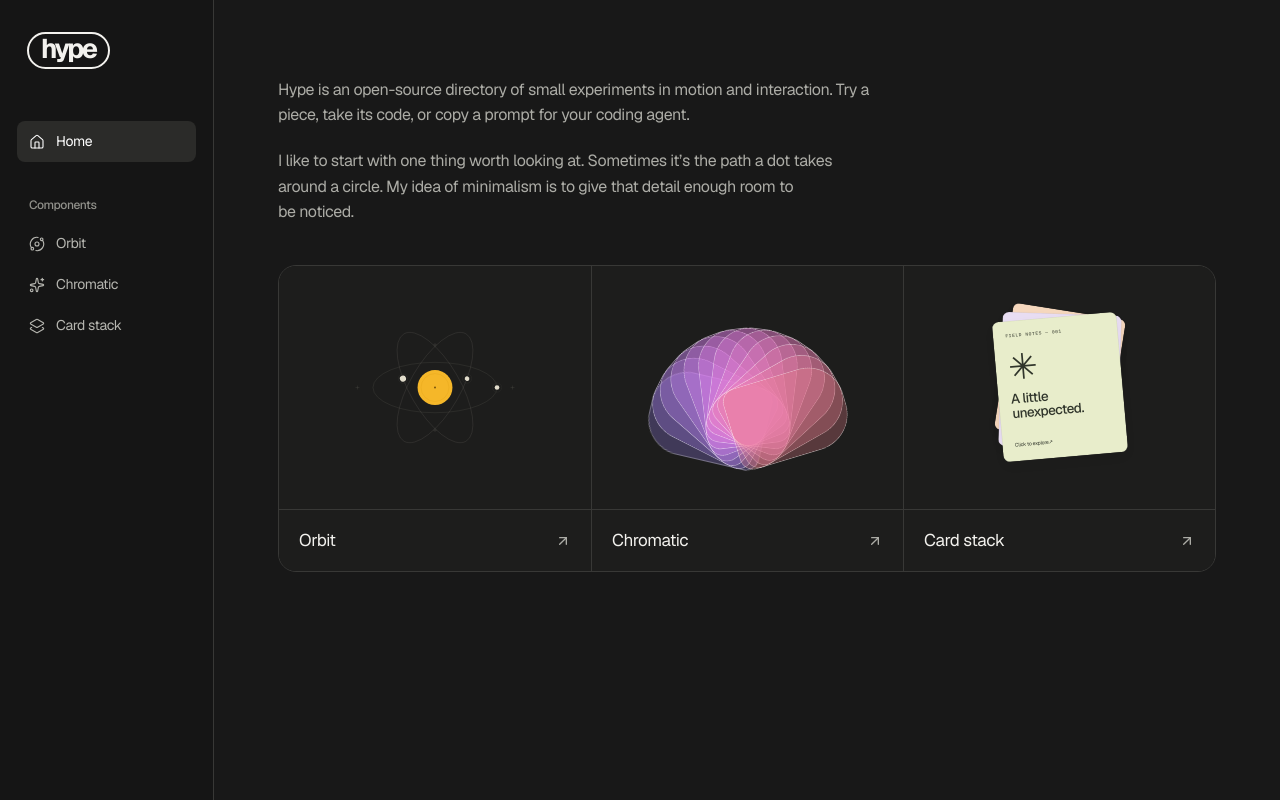
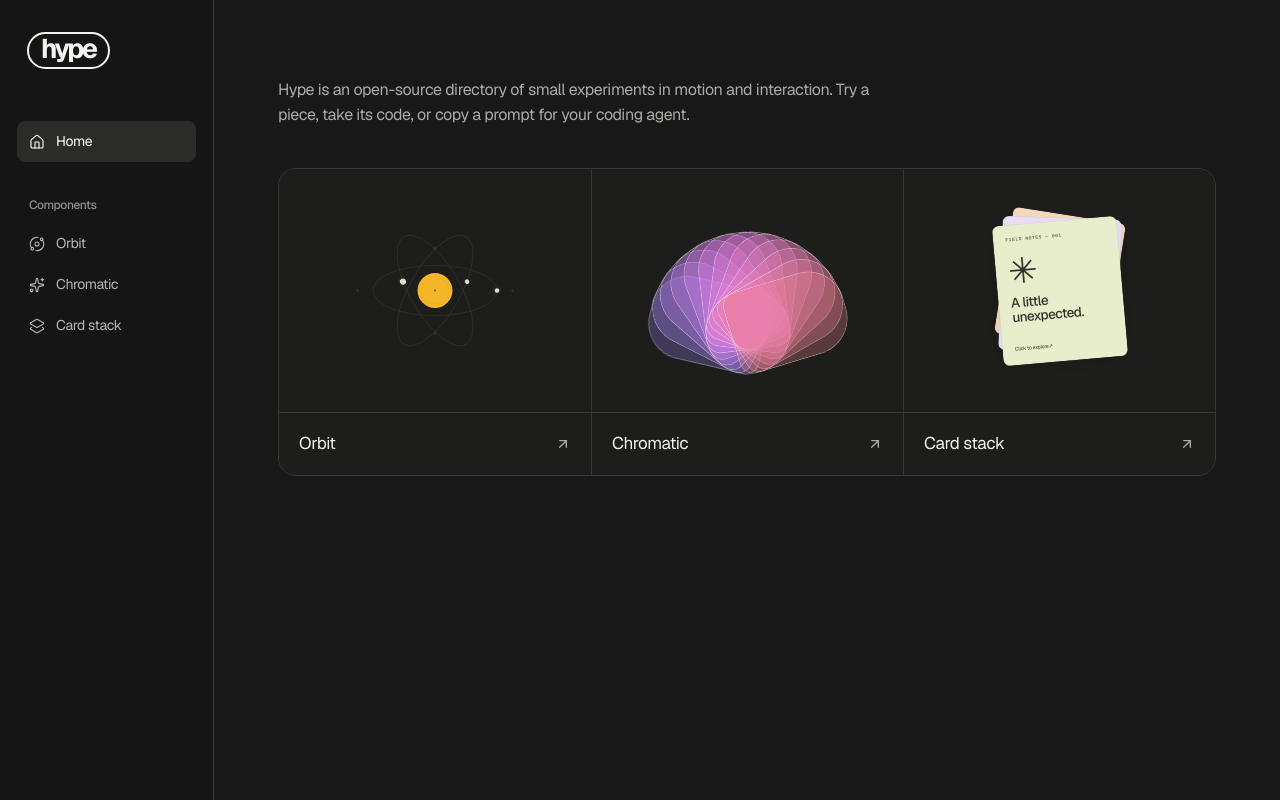
Before and after one commit to yash-dot-com/hyper, a Next.js app: page / in a window 1280 px wide. Built offline with nearby package versions, Linux system fonts and the light colour scheme.

Commit message:
Remove philosophy paragraph from Home

```diff
--- a/src/components/showcase.tsx
+++ b/src/components/showcase.tsx
@@ -100,7 +100,6 @@ export function Showcase({ sources, highlighted }: { sources: string[]; highligh
       {index < 0 ? <>
         <header className="directory-intro">
           <p>Hype is an open-source directory of small experiments in motion and interaction. Try a piece, take its code, or copy a prompt for your coding agent.</p>
-          <p>I like to start with one thing worth looking at. Sometimes it’s the path a dot takes around a circle. My idea of minimalism is to give that detail enough room to be noticed.</p>
         </header>
         <div className="gallery">{collection.map(item => <article className={'tile art-' + item.slug} key={item.slug}>
           <div className="mini" inert aria-hidden="true"><item.preview playing={false}/></div>
```
